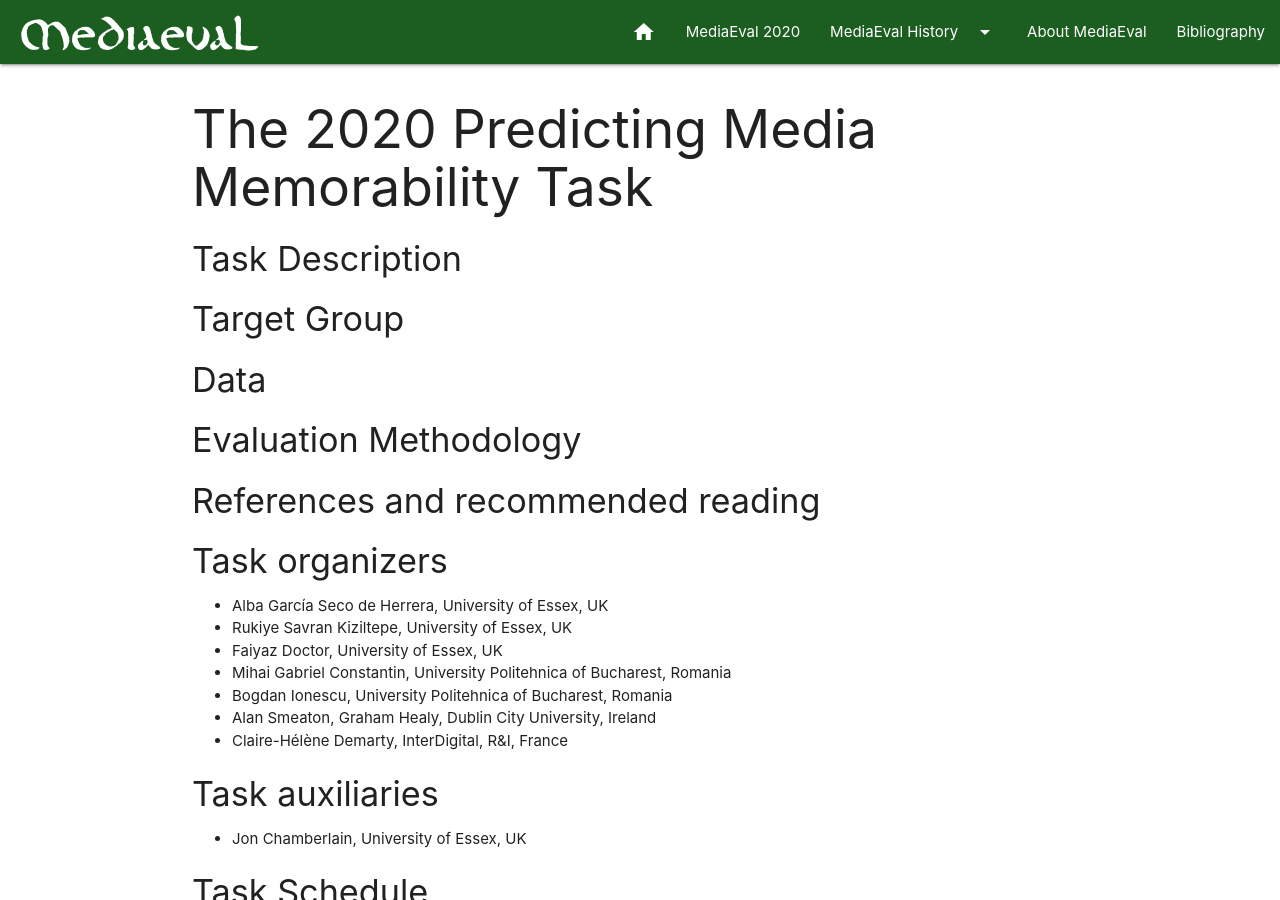
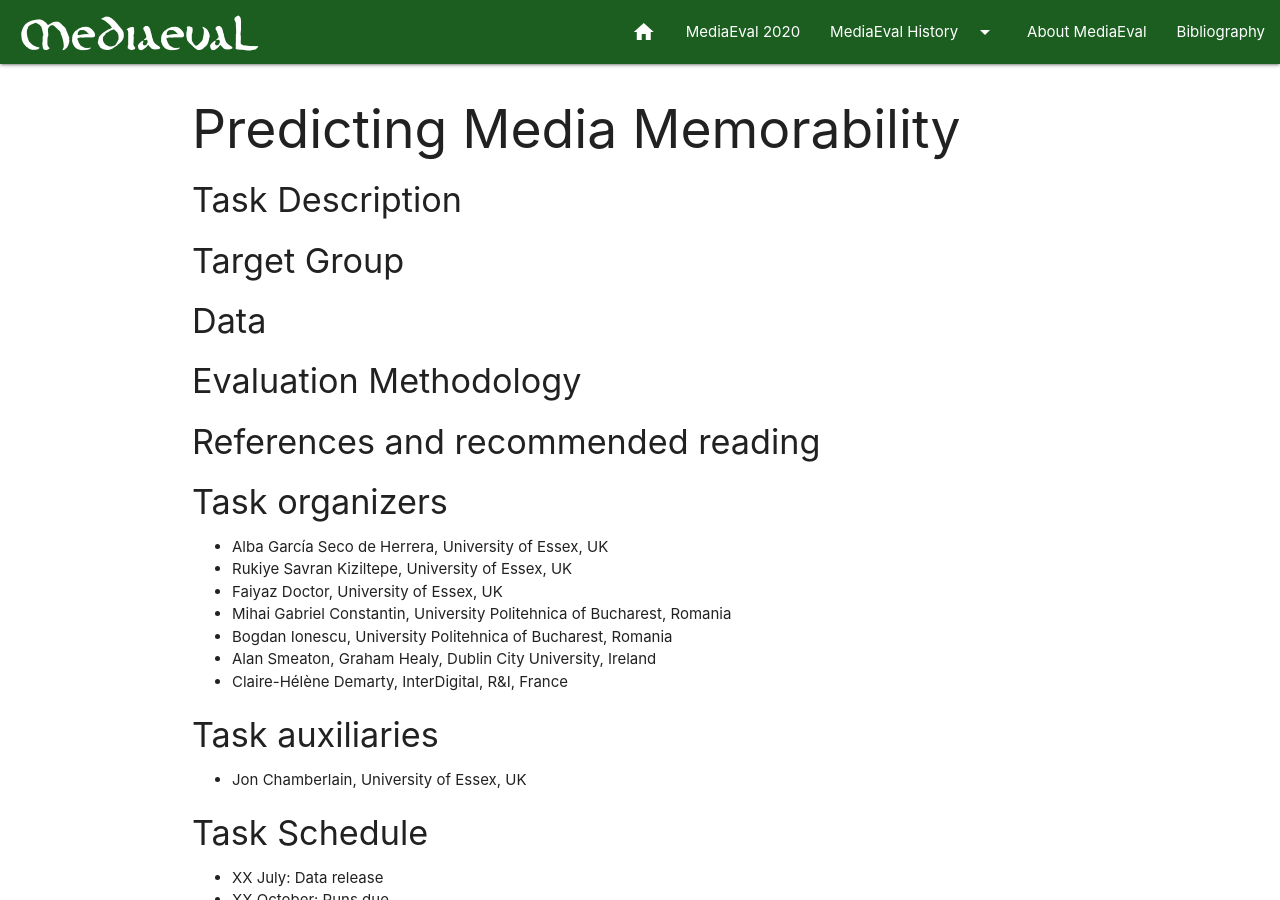
Before and after one commit to multimediaeval/multimediaeval.github.io, a Jekyll site: the page built from _editions/2020/tasks/memorability.md, in a window 1280 px wide and 900 px high. Built offline with Jekyll 4.4.1, drawn with Linux system fonts in a browser that asks for light colours.

Commit message:
Update memorability.md
Tweaked title.

```diff
--- a/_editions/2020/tasks/memorability.md
+++ b/_editions/2020/tasks/memorability.md
@@ -5,8 +5,8 @@ year: 2020
 hide: true
 
 # required info
-title: The 2020 Predicting Media Memorability Task
-subtitle: Predicting Media Memorability
+title: Predicting Media Memorability
+subtitle:
 blurb: Media platforms such as social networks, media advertisement, information retrieval and recommendation systems deal with exponentially growing data day after day. Enhancing the relevance of multimedia occurrences in our everyday life requires new ways to organize – in particular, to retrieve – digital content. Like other metrics of video importance, such as aesthetics or interestingness, memorability can be regarded as useful to help make a choice between competing videos. This is even truer when one considers the specific use cases of creating commercials or creating educational content. Because the impact of different multimedia content, images or videos, on human memory is unequal, the capability of predicting the memorability level of a given piece of content is obviously of high importance for professionals in the field of advertising. Beyond advertising, other applications, such as filmmaking, education, content retrieval, etc., may also be impacted by the proposed task.
 ---
 
```
